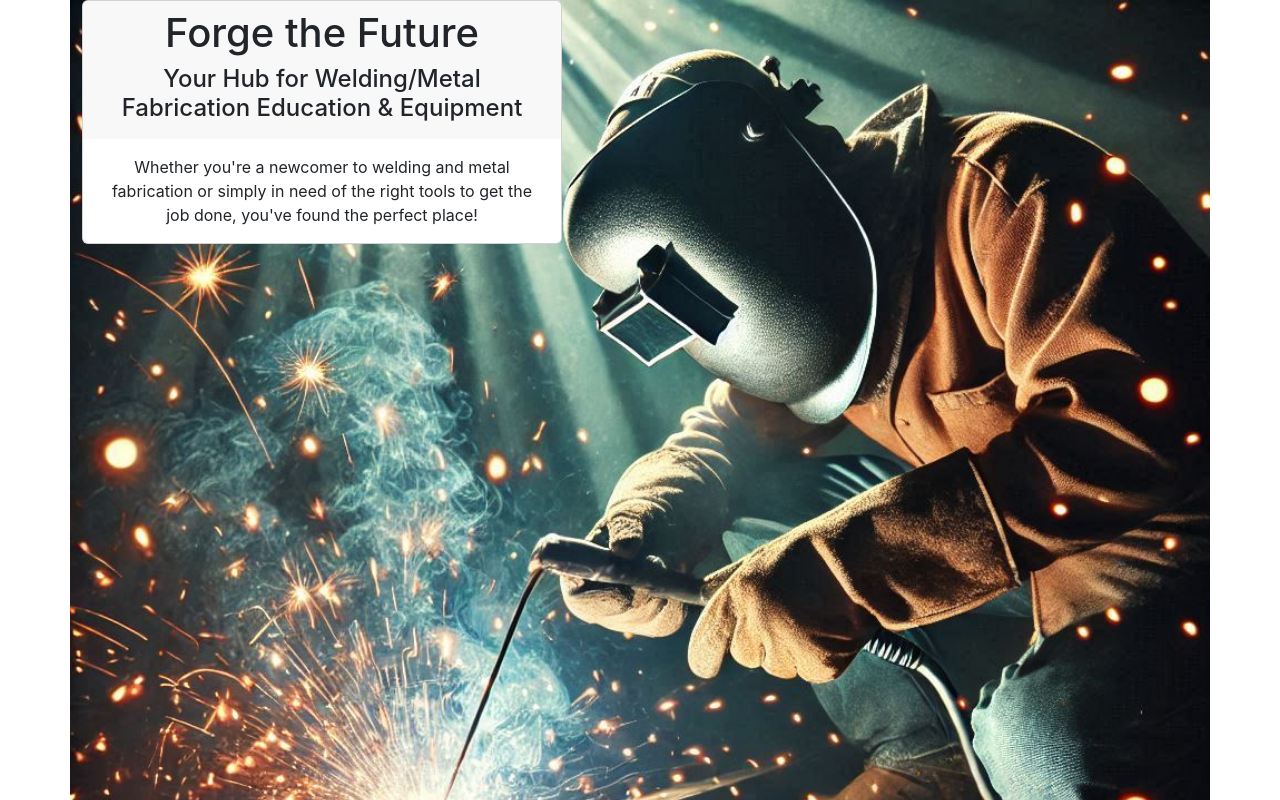
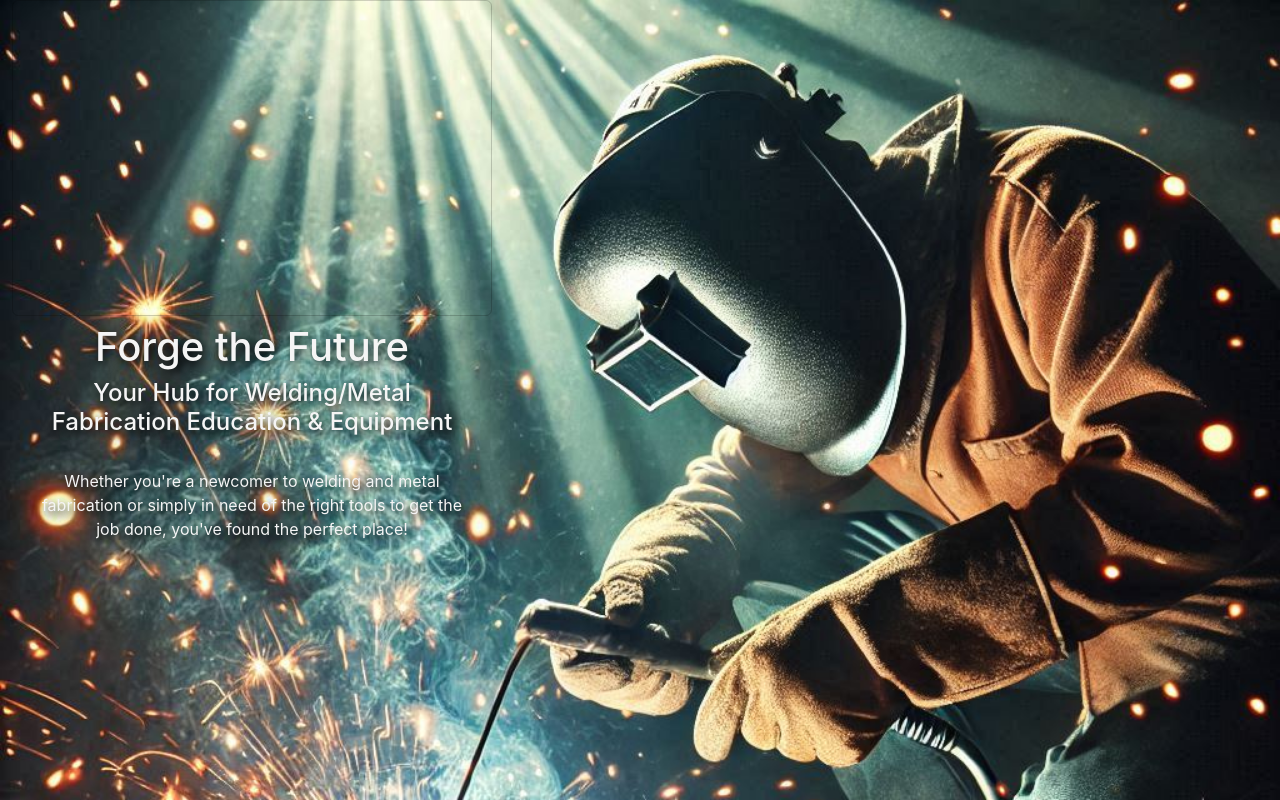
Before and after one commit to Michael-Wilson777/forge-the-future, a React (Create React App) app: page / in a window 1280 px wide. Built offline with nearby package versions, Linux system fonts and the light colour scheme.

Commit message:
homepage styled main content.

```diff
--- a/src/App.css
+++ b/src/App.css
@@ -2,5 +2,13 @@
     background-image: url(./images/bg-img.png);
     background-size: cover;
     height: 100vh;
+    display: flex;
 
 }
+.intro-card {
+    height: 15rem;
+    background: none;
+    color: whitesmoke;
+    padding-top: 25%;
+    text-shadow: 2px 4px 10px black
+}
--- a/src/pages/HomePage.js
+++ b/src/pages/HomePage.js
@@ -5,8 +5,8 @@ const HomePage = () => {
     return (
 
         <>
-        <Container className="home-page">
-        <Card style={{width: '30rem'}}>
+        <Container fluid className="home-page">
+        <Card className="intro-card" style={{width: '30rem'}}>
             <CardHeader style={{border: 'none'}} className="text-center">
                 <CardTitle><h1>Forge the Future</h1></CardTitle>
                 <CardText><h4>Your Hub for Welding/Metal Fabrication Education & Equipment</h4></CardText>
```
